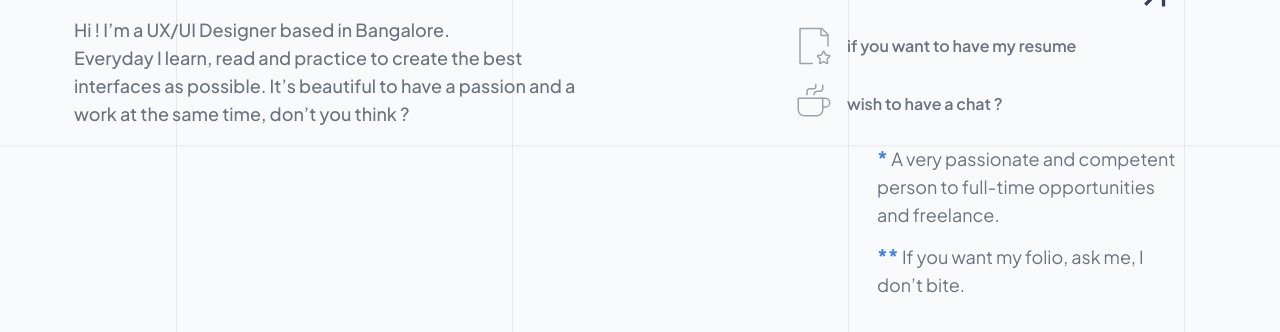
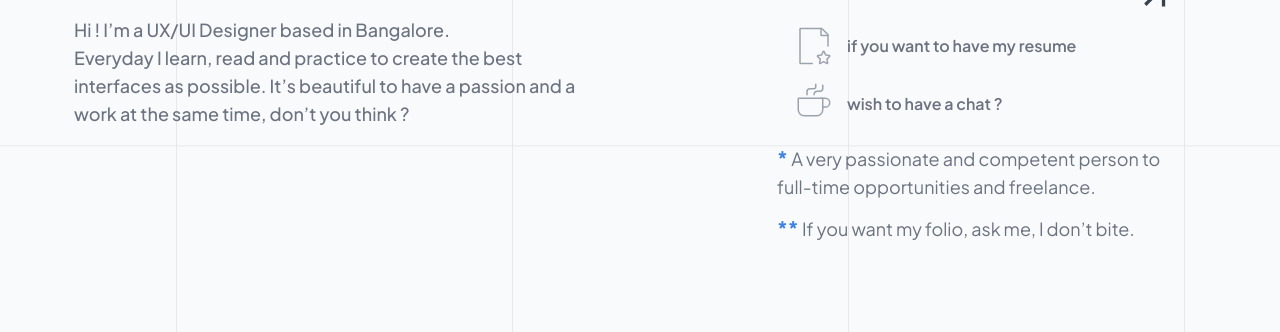
Before and after one commit to notchbotch/notchbotch.github.io, a website built with Parcel: page index.html in a window 1280 px wide. Shown: the part 536-868 px from the top of the page. Built offline with nearby package versions, Linux system fonts and the light colour scheme.

Commit message:
301 index.css

```diff
--- a/index.css
+++ b/index.css
@@ -298,7 +298,7 @@ a:hover {
   align-items: flex-start;
   justify-content: flex-start;
   gap: var(--gap-xs);
-  margin-left: 200px; /* Adjust this value as needed */
+  margin-left: 100px; /* Adjust this value as needed */
 }
 .frame-wrapper1 {
   width: 501px;
```
